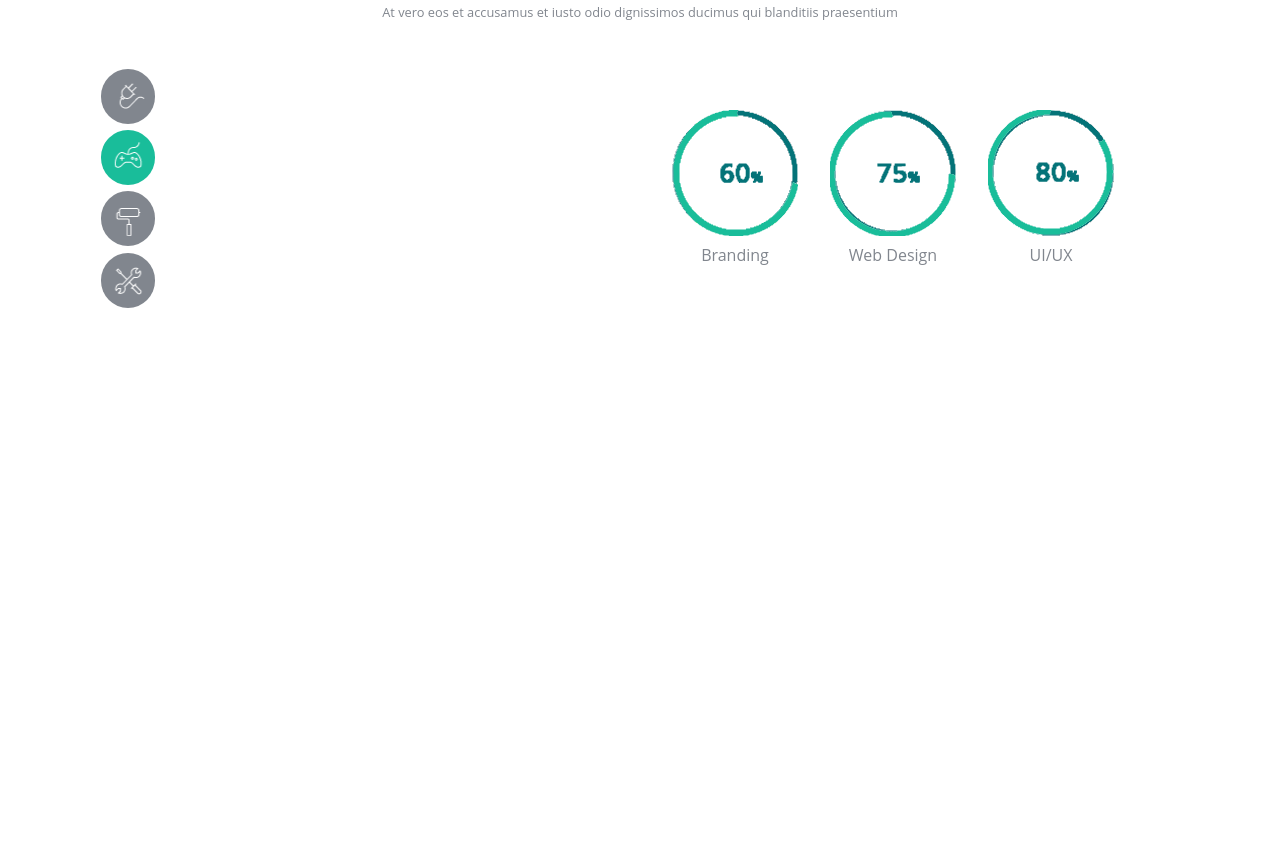
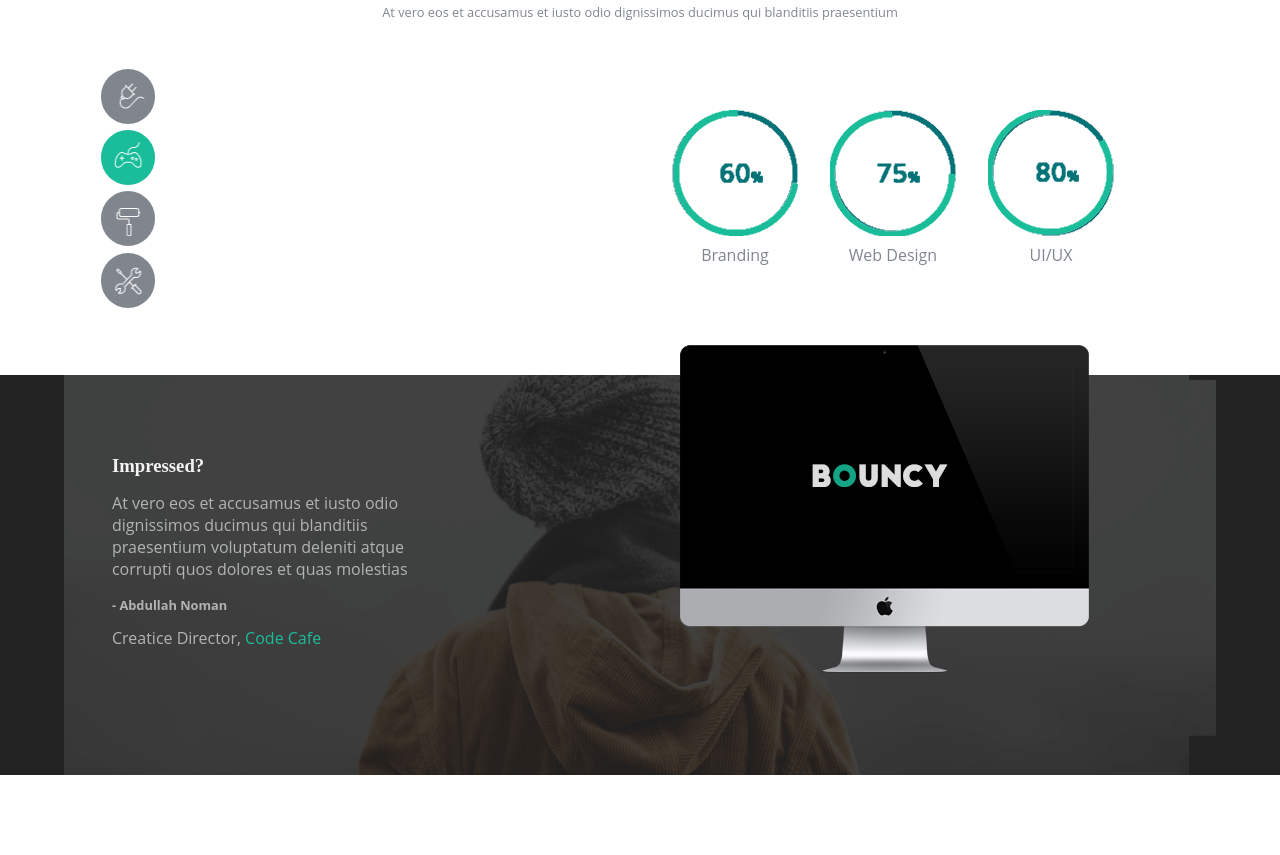
Before and after one commit to rbt200/bouncy, a website: page src/index.html in a window 1280 px wide. Shown: the part 2399-3254 px from the top of the page. Before the commit the page ends 2774 px from the top, so only its background shows below. Drawn offline with nearby package versions, Linux system fonts and the light colour scheme; files that its build step writes are made by us from their sources.

Commit message:
finish quotes

```diff
--- a/src/index.html
+++ b/src/index.html
@@ -176,6 +176,29 @@
                 </div>
             </div><!-- services -->
 
+            <div class="quotes">
+                <div class="quotes__container">
+                    <div class="quotes__header">
+                        <h3 class="quotes__title">
+                            Impressed?
+                        </h3>
+                        <p class="quotes__text">
+                            At vero eos et accusamus et iusto odio dignissimos
+                             ducimus qui blanditiis praesentium voluptatum deleniti
+                              atque corrupti quos dolores et quas molestias
+                        </p>
+                        <p class="quotes__name">
+                            - Abdullah Noman
+                        </p>
+                        <p class="quotes__position">
+                            Creatice Director,
+                            <a href="" class="quotes__link" title="Code Cafe">Code Cafe</a>
+                        </p>
+                        <div class="quotes__monitor"></div>
+                    </div><!-- quotes__header -->
+                </div><!-- quotes__container -->
+            </div><!-- quotes -->
+
             <footer class="footer">
                 <div class="footer__container">
 
--- a/src/styles/main.scss
+++ b/src/styles/main.scss
@@ -812,6 +812,91 @@
         }
     }
 }
+// QUOTES
+.quotes {
+    @include width-height(100%);
+    background-color: $color_15;
+    text-align: center;
+    &__container {
+        @include width-height(100%);
+        margin: 0 auto;
+        padding: 2em 0;
+        background: {
+            image: url(../assets/img/bg-quotes-man.png);
+            size: cover;
+            position: center center;
+        }
+    }
+    &__header {
+        @include width-height(100%);
+        margin: 0 auto;
+    }
+    &__title {
+        margin: 0;
+        font: 300 $font_2;
+        color: $color_7;
+    }
+    &__text, &__position, &__link {
+        font: normal 1em $font_3;
+        color: $color_16;
+    }
+    &__name {
+        font: bold 0.8em $font_3;
+        color: $color_16;
+    }
+    &__position {
+        margin: 0;
+    }
+    &__link {
+        text-decoration: none;
+        color: $color_9;
+    }
+    &__link:hover {
+        cursor: pointer;
+    }
+    &__monitor {
+        display: none;
+    }
+    @media #{$media-type_1} and (min-width: $screen-sm) {
+        &__header {
+            @include width-height(80%);
+        }
+        &__monitor {
+            @include width-height(409px, 328px);
+            margin: 1em auto;
+            display: block;
+            position: relative;
+            background: {
+                image: url(../assets/img/img-quote-monitor2.png);
+            }
+        }
+        &__monitor:hover {
+            background: {
+                image: url(../assets/img/img-quote-monitor2.png);
+                position: bottom;
+            }
+        }
+    }
+    @media #{$media-type_1} and (min-width: $screen-md) {
+        &__header {
+            @include width-height(60%);
+        }
+    }
+    @media #{$media-type_1} and (min-width: $screen-xl) {
+        &__container {
+            @include width-height(90%, 25em);
+        }
+        &__header {
+            @include width-height(30%);
+            text-align: left;
+            margin: 3em;
+        }
+        &__monitor {
+            top: -20em;
+            left: 35.5em;
+        }
+    }
+}
 // FOOTER
 .footer {
     @include width-height(100%);
--- a/src/styles/sass/helpers/_variables.scss
+++ b/src/styles/sass/helpers/_variables.scss
@@ -13,6 +13,8 @@
 $color_12: #f5f9f8;
 $color_13: #131313;
 $color_14: #333b46;
+$color_15: #232323;
+$color_16: #b2b3b3;
 
 // FONTS
 $font_1: 'Times New Roman', Times, serif;
```
Also changed, not shown: src/assets/img/bg-quotes-man.png (added), src/assets/img/img-quote-monitor2.png (added), src/assets/img/img-quotes-monitior1.png (added).
